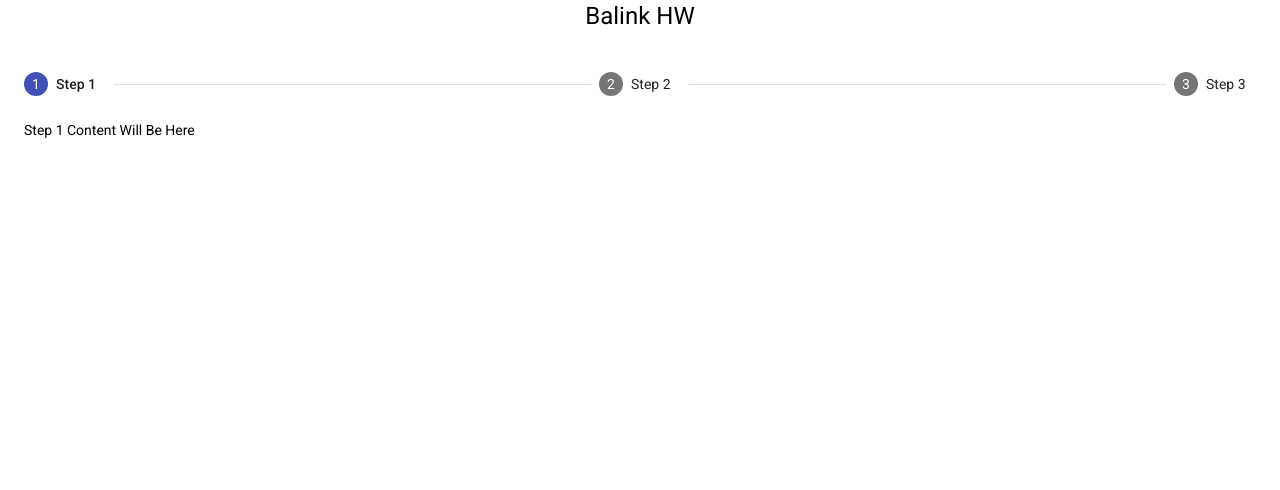
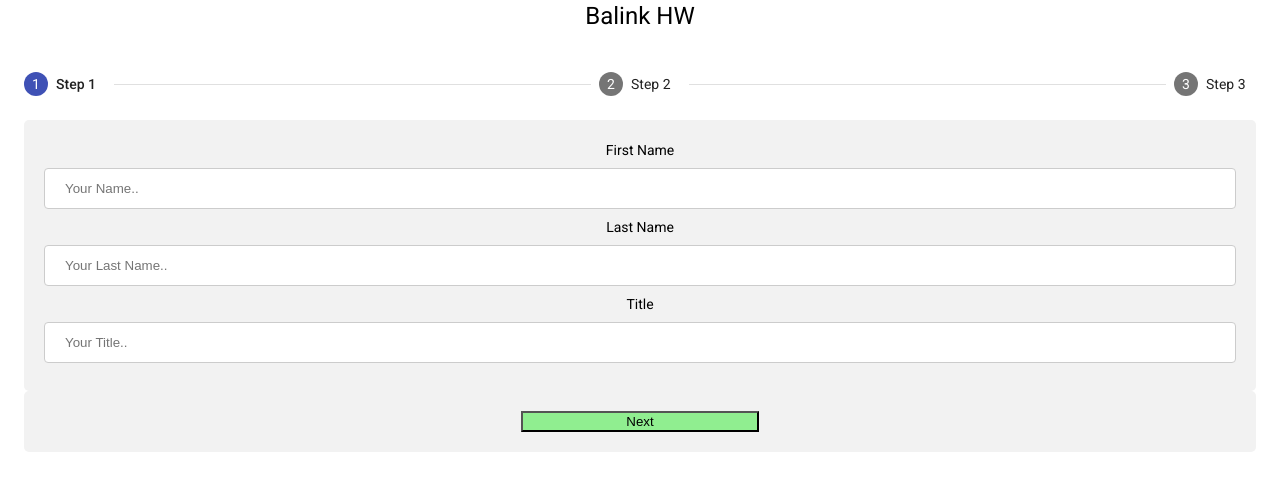
Before and after one commit to Tarekkh92/balink, an Angular app: page / in a window 1280 px wide. Shown: the top 490 px of the page. Built offline with nearby package versions, Linux system fonts and the light colour scheme.

Commit message:
make it better

```diff
--- a/src/app/app.component.css
+++ b/src/app/app.component.css
@@ -1,3 +1,105 @@
 h1{
     text-align: center;
+
 }
+.privatedata,.personal,.address,.contactability{
+    text-align: center;
+}
+input[type=text],input[type=checkbox] select {
+    width: 100%;
+    padding: 12px 20px;
+    margin: 8px 0;
+    display: inline-block;
+    border: 1px solid #ccc;
+    border-radius: 4px;
+    box-sizing: border-box;
+  }
+
+  input[type=submit] {
+    width: 100%;
+    background-color: #4CAF50;
+    color: white;
+    padding: 14px 20px;
+    margin: 8px 0;
+    border: none;
+    border-radius: 4px;
+    cursor: pointer;
+  }
+
+  input[type=submit]:hover {
+    background-color: #45a049;
+  }
+
+  div {
+    border-radius: 5px;
+    background-color: #f2f2f2;
+    padding: 20px;
+  }
+  .container:hover input ~ .checkmark {
+    background-color: #ccc;
+  }
+
+  /* When the checkbox is checked, add a blue background */
+  .container input:checked ~ .checkmark {
+    background-color: #2196F3;
+  }
+
+  /* Create the checkmark/indicator (hidden when not checked) */
+  .checkmark:after {
+    content: "";
+    position: absolute;
+    display: none;
+  }
+
+  /* Show the checkmark when checked */
+  .container input:checked ~ .checkmark:after {
+    display: block;
+  }
+
+  /* Style the checkmark/indicator */
+  .container .checkmark:after {
+    left: 9px;
+    top: 5px;
+    width: 5px;
+    height: 10px;
+    border: solid white;
+    border-width: 0 3px 3px 0;
+    -webkit-transform: rotate(45deg);
+    -ms-transform: rotate(45deg);
+    transform: rotate(45deg);
+  }
+  .mat-form-field {
+    margin-top: 16px;
+  }
+.next{
+  width: 20%;
+background-color: lightgreen;
+  /* align-items: center; */
+
+}
+.back{
+  width: 20%;
+background-color: lightgray;
+  /* align-items: center; */
+}
+.center {
+  display: flex;
+  justify-content: center;
+  align-items: center;
+  /* height: 200px; */
+  /* border: 3px solid lightblue;  */
+}
+.center {
+  display: flex;
+  justify-content: center;
+  align-items: right;
+  /* height: 200px; */
+  /* border: 3px solid lightblue;  */
+}
+.left {
+  display: flex;
+  justify-content: left;
+  align-items: left;
+  /* height: 200px; */
+  /* border: 3px solid lightblue;  */
+}
--- a/src/app/app.component.html
+++ b/src/app/app.component.html
@@ -3,15 +3,63 @@
 <mat-horizontal-stepper>
 
   <mat-step label="Step 1">
-    Step 1 Content Will Be Here
+    <div class="personal">
+        <label for="firstName">First Name</label>
+        <input type="text" id="fname" name="firstname" placeholder="Your Name..">
+
+        <label for="lastName">Last Name</label>
+        <input type="text" id="lname" name="lastname" placeholder="Your Last Name..">
+
+        <label for="title">Title </label>
+        <input type="text" id="fname" name="firstname" placeholder="Your Title.. ">
+    </div>
+
+    <div class="center">
+      <button mat-button matStepperNext class="next">Next</button>
+    </div>
+
+
   </mat-step>
 
   <mat-step label="Step 2">
-    Step 2 Content Will Be Here
+    <div class="address">
+      <label for="CountryName">Country Name</label>
+      <input type="text" id="CountryName" name="CountryName" placeholder="Your Country Name ..">
+
+      <label for="cityName">City Name</label>
+      <input type="text" id="cityName" name="cityName" placeholder="Your City Name..">
+
+      <label for="street">Street </label>
+      <input type="text" id="street" name="street" placeholder="Your Street.. ">
+  </div>
+
+  <div class="center">
+
+    <button mat-button matStepperPrevious class="back"> < Back</button>
+    <button mat-button matStepperNext class="next">Next</button>
+
+
+  </div>
   </mat-step>
 
   <mat-step label="Step 3">
-    Step 3 Content Will Be Here. It's Done Now...
+    <div class="address">
+      <label for="email">Email </label>
+      <input type="text" id="Email" name="Email" placeholder="Your Email ..">
+
+      <label for="phone">Phone </label>
+      <input type="text" id="phone" name="Phone" placeholder="Your Phone ..">
+
+      <label class="container">Option
+        <input type="checkbox">
+        <span class="checkmark"></span>
+      </label>
+
+      <input type="submit" value="Submit">
+      <div class="left">
+        <button mat-button matStepperPrevious class="back"> < Back</button>
+      </div>
+  </div>
   </mat-step>
 
 </mat-horizontal-stepper>
```
